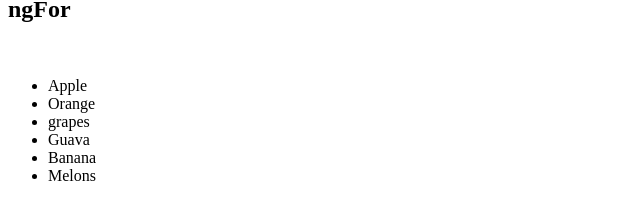
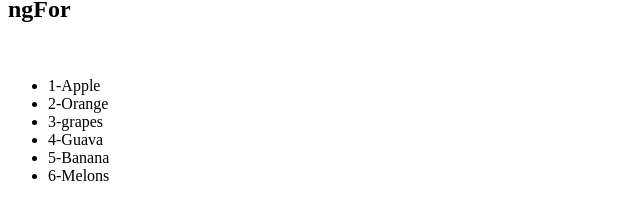
Before and after one commit to saurabh0vipin/angular-stackblitz98, an Angular app: page / in a window 1280 px wide. Shown: the part 657-855 px from the top of the page, without its empty margins (0-640 px from the left). Built offline with nearby package versions, Linux system fonts and the light colour scheme.

Commit message:
1 file modified

```diff
--- a/src/app/app.component.html
+++ b/src/app/app.component.html
@@ -50,6 +50,7 @@ Using Interpolation only once<br>
 <br>
 <div class="container">
 <ul class="list-group">
-  <li class="list-group-item" *ngFor="let x of fruits"> {{x}} </li>  <!--for loop-->
+  <li class="list-group-item" *ngFor="let x of fruits;let i=index">
+  {{i+1}}-{{x}} </li>  <!--for loop-->
 </ul>
 </div>
```
